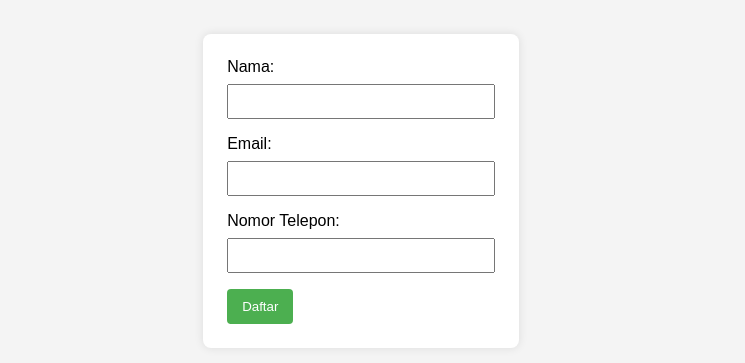
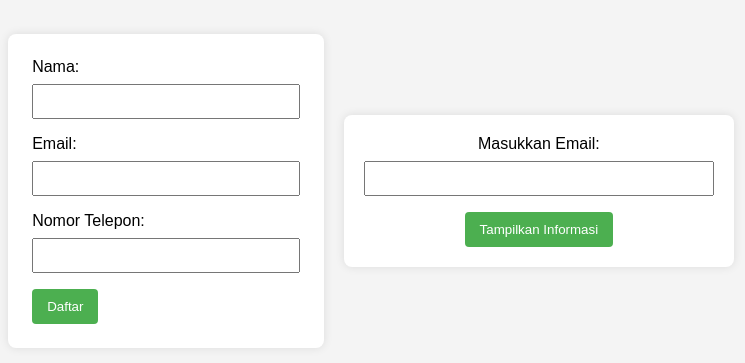
Before and after one commit to zendybramantia/Huawei-Test, a plain HTML site: page FrontEnd/index.html in a window 1280 px wide. Shown: the part 209-572 px from the top of the page, without its empty margins (279-1024 px from the left). Drawn offline with Linux system fonts and the light colour scheme.

Commit message:
add search user by email front end

```diff
--- a/FrontEnd/index.html
+++ b/FrontEnd/index.html
@@ -18,7 +18,14 @@
         <input type="text" id="telepon" name="telepon" required>
 
         <button type="button" onclick="validateForm()">Daftar</button>
-      </form>
-      <script src="script.js"></script>
+    </form>
+
+    <div id="userDisplay">
+        <label for="email">Masukkan Email:</label>
+        <input type="email" id="emailInput" required>
+        <button onclick="displayUserInfo()">Tampilkan Informasi</button>
+    <div id="userInfo"></div>
+    </div>
+    <script src="script.js"></script>
 </body>
 </html>
--- a/FrontEnd/script.js
+++ b/FrontEnd/script.js
@@ -44,6 +44,11 @@ async function sendDataToApi(data) {
       }
 };
 
+function displayUserInfo() {
+    var email = document.getElementById('emailInput').value;
+    var userInfoContainer = document.getElementById('userInfo');
+}
+
 function isValidEmail(email) {
     const emailRegex = /^[^\s@]+@[^\s@]+\.[^\s@]+$/;
 
@@ -51,8 +56,8 @@ function isValidEmail(email) {
 };
 
 function isValidNumber(input) {
-  const numberRegex = /^\d+$/
-  const isValid = numberRegex.test(input);
+    const numberRegex = /^\d+$/
+    const isValid = numberRegex.test(input);
 
-  return isValid;
+    return isValid;
 };
--- a/FrontEnd/style.css
+++ b/FrontEnd/style.css
@@ -11,11 +11,19 @@ body {
 
 form {
     background-color: #fff;
+    margin: 20px;
     padding: 24px;
     border-radius: 8px;
     box-shadow: 0 0 10px rgba(0, 0, 0, 0.1);
 }
 
+#userDisplay {
+    background-color: #fff;
+    padding: 20px;
+    border-radius: 8px;
+    box-shadow: 0 0 10px rgba(0, 0, 0, 0.1);
+    text-align: center;
+}
 label {
     display: block;
     margin-bottom: 8px;
```
